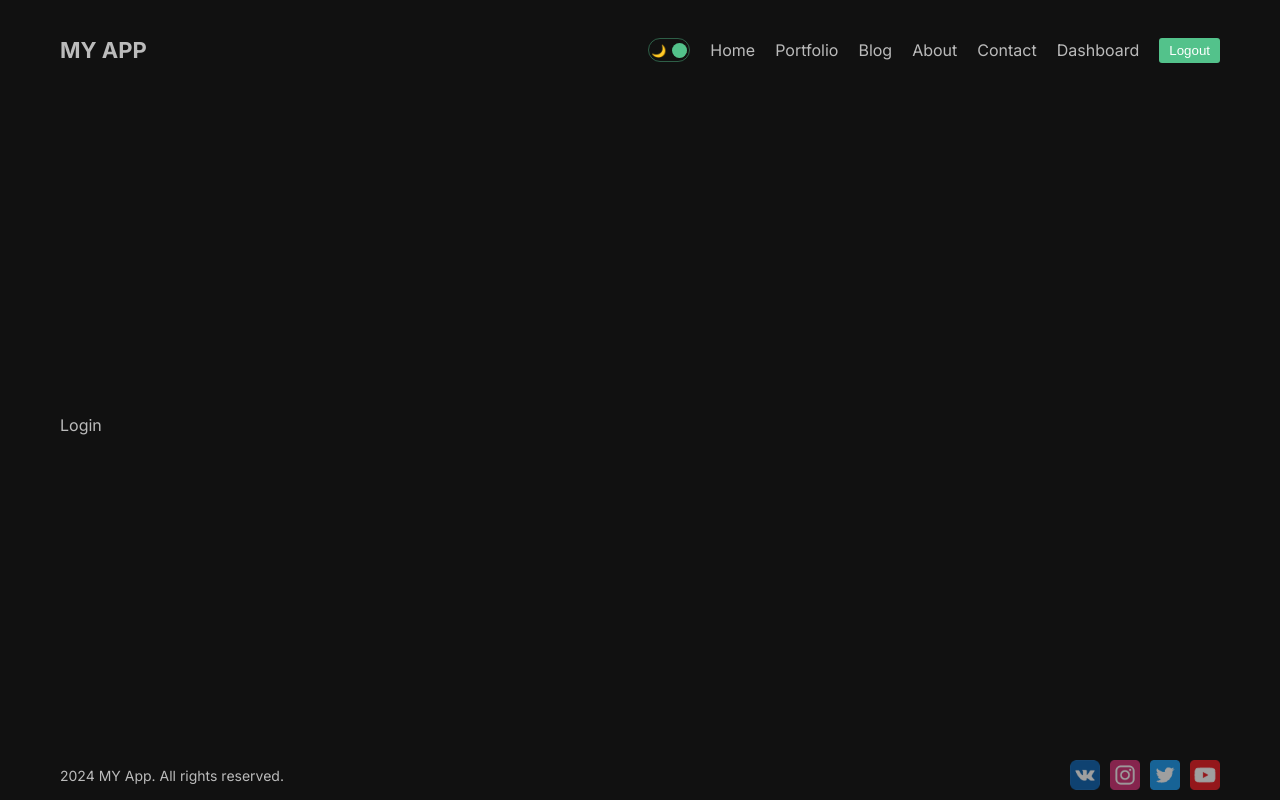
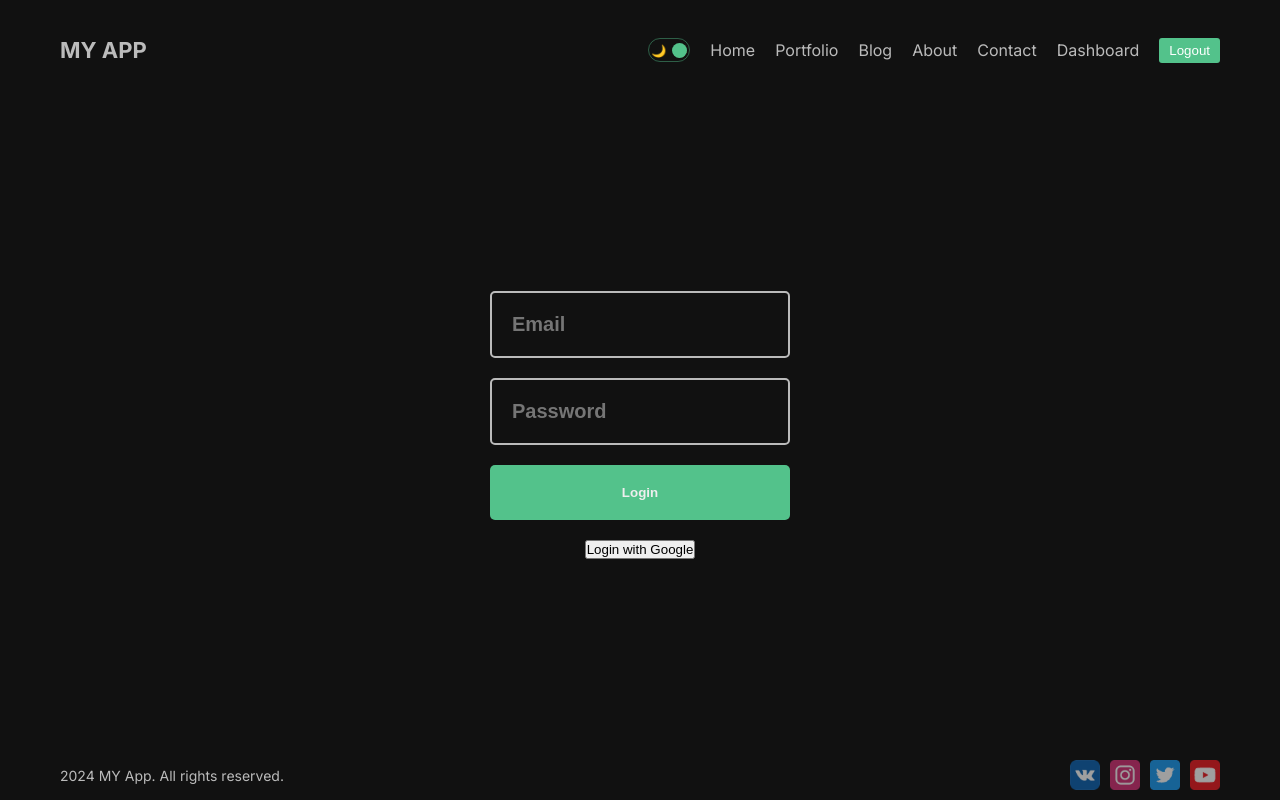
Before and after one commit to MikeSaburov/my_app, a Next.js app: page /dashboard/login in a window 1280 px wide. Built offline with nearby package versions, Linux system fonts and the light colour scheme.

Commit message:
feature(dashboard/login): сверстал страницу входа

```diff
--- a/src/app/dashboard/(auth)/login/page.jsx
+++ b/src/app/dashboard/(auth)/login/page.jsx
@@ -1,7 +1,27 @@
 import styles from './login.module.css';
 
 const Login = () => {
-  return <div>Login</div>;
+  return (
+    <div className={styles.container}>
+      <form className={styles.form}>
+        <input
+          type="email"
+          placeholder="Email"
+          required
+          className={styles.input}
+        />
+        <input
+          type="password"
+          placeholder="Password"
+          required
+          className={styles.input}
+        />
+        <button className={styles.button}>Login</button>
+      </form>
+
+      <button>Login with Google</button>
+    </div>
+  );
 };
 
 export default Login;
```
